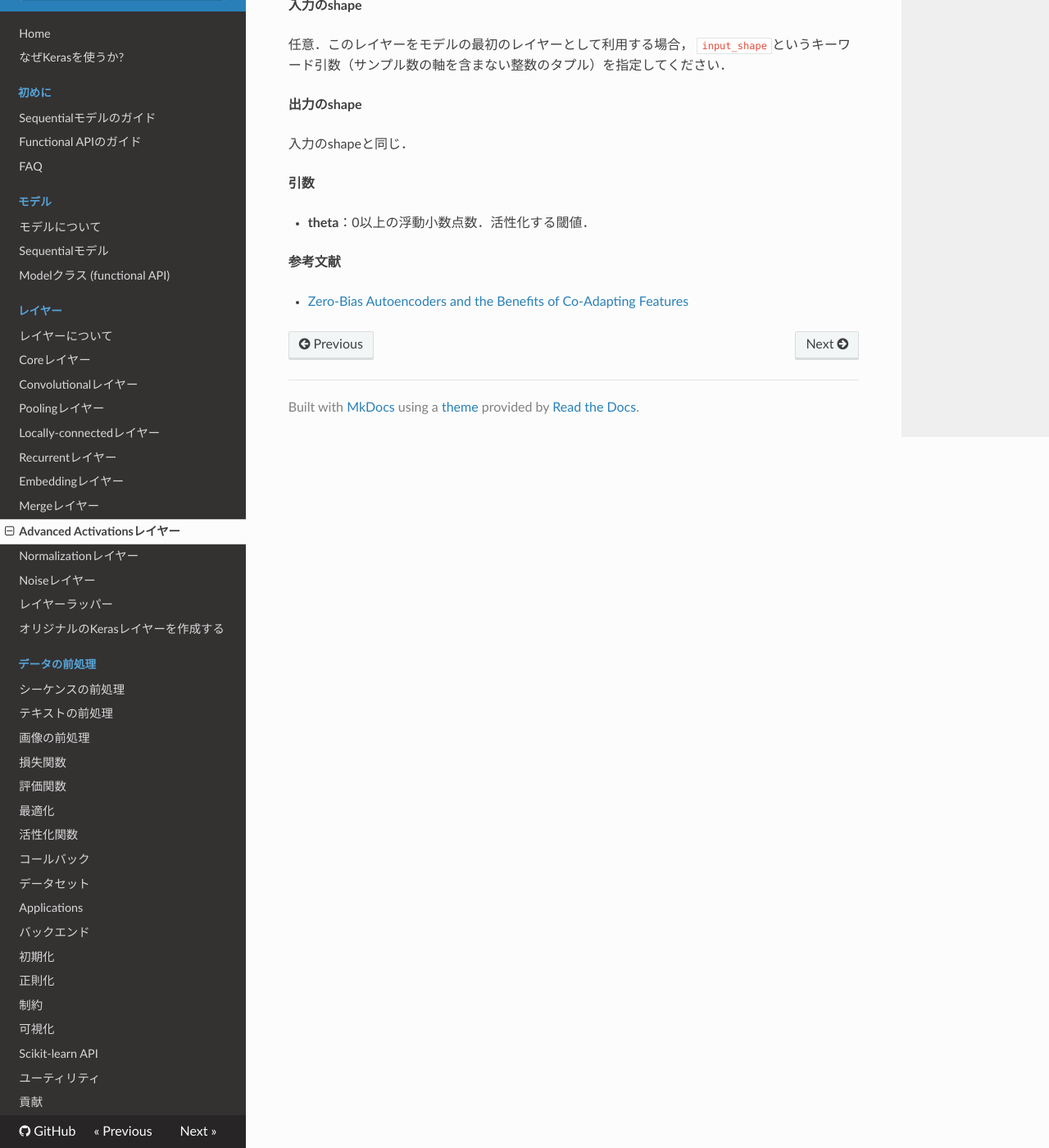
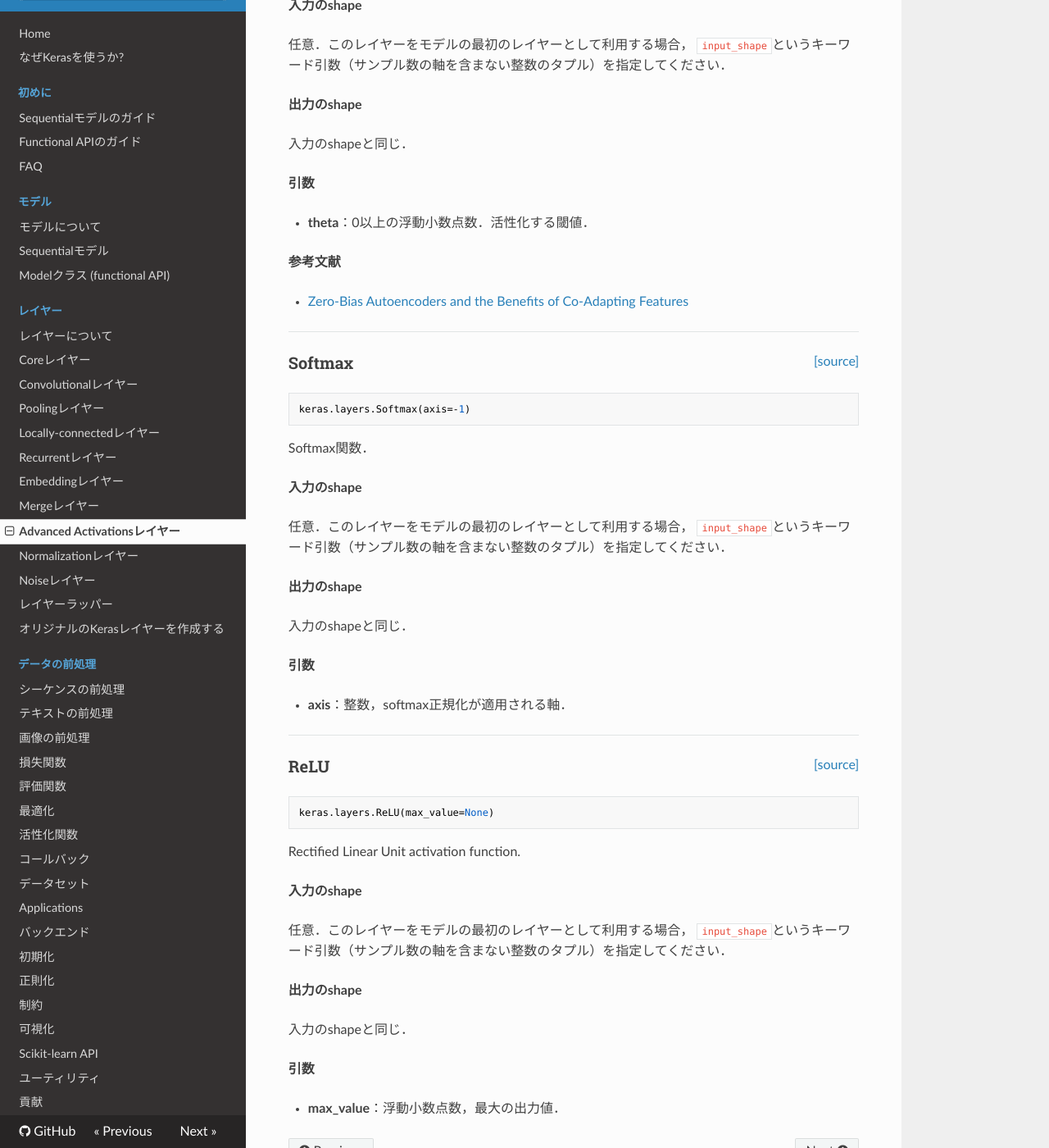
Before and after one commit to keras-team/keras-docs-ja, an MkDocs documentation site: the page built from sources/layers/advanced-activations.md, in a window 1280 px wide and 1400 px high, scrolled down 2225 px. Shown: the whole window at 82% size. Built offline with MkDocs 1.6.1, drawn with Linux system fonts in a browser that asks for light colours; nearby versions of some CDN libraries; old or Windows-style settings are respelled for this version of MkDocs; some of the changed text lies outside the part shown.

Commit message:
Add functions and fix snipets

````diff
--- a/sources/layers/advanced-activations.md
+++ b/sources/layers/advanced-activations.md
@@ -1,8 +1,8 @@
-<span style="float:right;">[[source]](https://github.com/keras-team/keras/blob/master/keras/layers/advanced_activations.py#L13)</span>
+<span style="float:right;">[[source]](https://github.com/keras-team/keras/blob/master/keras/layers/advanced_activations.py#L18)</span>
 ### LeakyReLU
 
 ```python
-keras.layers.advanced_activations.LeakyReLU(alpha=0.3)
+keras.layers.LeakyReLU(alpha=0.3)
 ```
 
 ユニットがアクティブでないときに微少な勾配を可能とするRectified Linear Unitの特別なバージョン：
@@ -28,11 +28,11 @@ __参考文献__
 
 ----
 
-<span style="float:right;">[[source]](https://github.com/keras-team/keras/blob/master/keras/layers/advanced_activations.py#L49)</span>
+<span style="float:right;">[[source]](https://github.com/keras-team/keras/blob/master/keras/layers/advanced_activations.py#L57)</span>
 ### PReLU
 
 ```python
-keras.layers.advanced_activations.PReLU(alpha_initializer='zeros', alpha_regularizer=None, alpha_constraint=None, shared_axes=None)
+keras.layers.PReLU(alpha_initializer='zeros', alpha_regularizer=None, alpha_constraint=None, shared_axes=None)
 ```
 
 Parametric Rectified Linear Unit：
@@ -63,11 +63,11 @@ __参考文献__
 
 ----
 
-<span style="float:right;">[[source]](https://github.com/keras-team/keras/blob/master/keras/layers/advanced_activations.py#L141)</span>
+<span style="float:right;">[[source]](https://github.com/keras-team/keras/blob/master/keras/layers/advanced_activations.py#L152)</span>
 ### ELU
 
 ```python
-keras.layers.advanced_activations.ELU(alpha=1.0)
+keras.layers.ELU(alpha=1.0)
 ```
 
 Exponential Linear Unit:
@@ -93,11 +93,11 @@ __参考文献__
 
 ----
 
-<span style="float:right;">[[source]](https://github.com/keras-team/keras/blob/master/keras/layers/advanced_activations.py#L177)</span>
+<span style="float:right;">[[source]](https://github.com/keras-team/keras/blob/master/keras/layers/advanced_activations.py#L191)</span>
 ### ThresholdedReLU
 
 ```python
-keras.layers.advanced_activations.ThresholdedReLU(theta=1.0)
+keras.layers.ThresholdedReLU(theta=1.0)
 ```
 
 Thresholded Rectified Linear Unit:
@@ -119,4 +119,52 @@ __引数__
 
 __参考文献__
 
-- [Zero-Bias Autoencoders and the Benefits of Co-Adapting Features](http://arxiv.org/pdf/1402.3337.pdf)
+- [Zero-Bias Autoencoders and the Benefits of Co-Adapting Features](http://arxiv.org/abs/1402.3337)
+
+----
+
+<span style="float:right;">[[source]](https://github.com/keras-team/keras/blob/master/keras/layers/advanced_activations.py#L230)</span>
+### Softmax
+
+```python
+keras.layers.Softmax(axis=-1)
+```
+
+Softmax関数．
+
+__入力のshape__
+
+任意．このレイヤーをモデルの最初のレイヤーとして利用する場合，
+`input_shape`というキーワード引数（サンプル数の軸を含まない整数のタプル）を指定してください．
+
+__出力のshape__
+
+入力のshapeと同じ．
+
+__引数__
+
+- __axis__：整数，softmax正規化が適用される軸．
+
+----
+
+<span style="float:right;">[[source]](https://github.com/keras-team/keras/blob/master/keras/layers/advanced_activations.py#L262)</span>
+### ReLU
+
+```python
+keras.layers.ReLU(max_value=None)
+```
+
+Rectified Linear Unit activation function.
+
+__入力のshape__
+
+任意．このレイヤーをモデルの最初のレイヤーとして利用する場合，
+`input_shape`というキーワード引数（サンプル数の軸を含まない整数のタプル）を指定してください．
+
+__出力のshape__
+
+入力のshapeと同じ．
+
+__引数__
+
+- __max_value__：浮動小数点数，最大の出力値．
````
